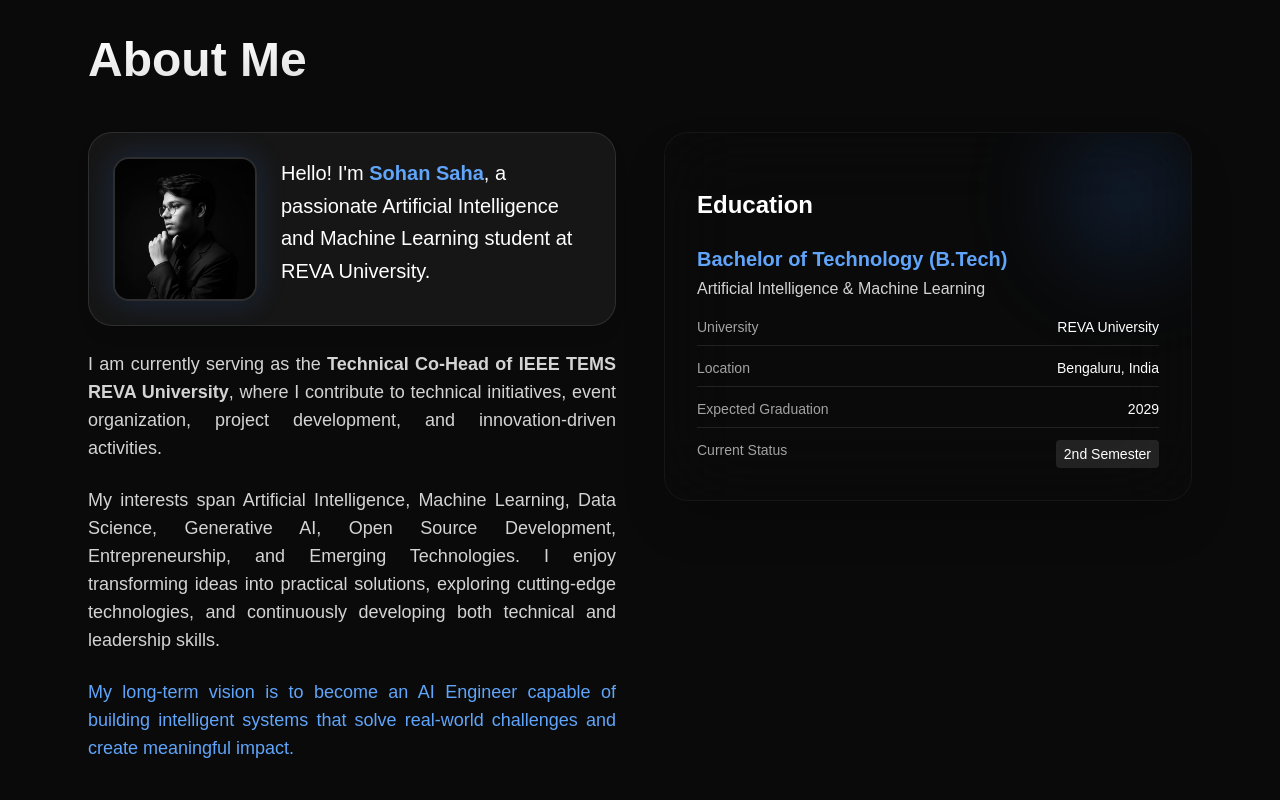
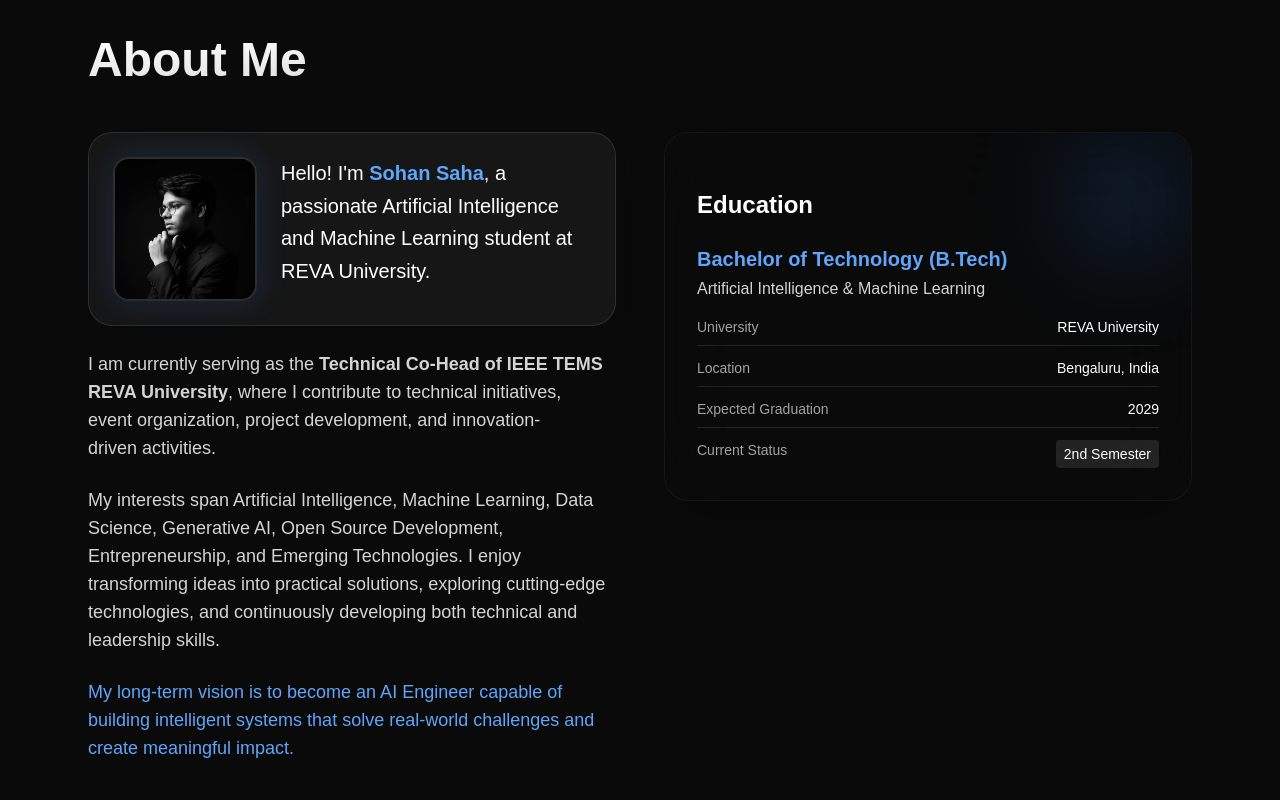
Before and after one commit to sohansa035-bot/portfolio, a Next.js app: page / in a window 1280 px wide. Shown: the part 860-1660 px from the top of the page. Built offline with nearby package versions, Linux system fonts and the light colour scheme.

Commit message:
Revert text-justify to text-left and use text-pretty to fix word spacing gaps

```diff
--- a/components/About.tsx
+++ b/components/About.tsx
@@ -15,7 +15,7 @@
         <h2 className="text-3xl md:text-5xl font-bold mb-12 text-gradient">About Me</h2>
 
         <div className="grid md:grid-cols-2 gap-12 items-start">
-          <div className="space-y-6 text-lg text-neutral-700 dark:text-neutral-300 text-justify">
+          <div className="space-y-6 text-lg text-neutral-700 dark:text-neutral-300 text-left text-pretty">
 
             {/* Profile Avatar & Intro Card */}
             <div className="flex flex-col md:flex-row items-center md:items-start gap-6 bg-black/5 dark:bg-white/5 p-6 rounded-3xl border border-black/10 dark:border-white/10 shadow-lg">
```
